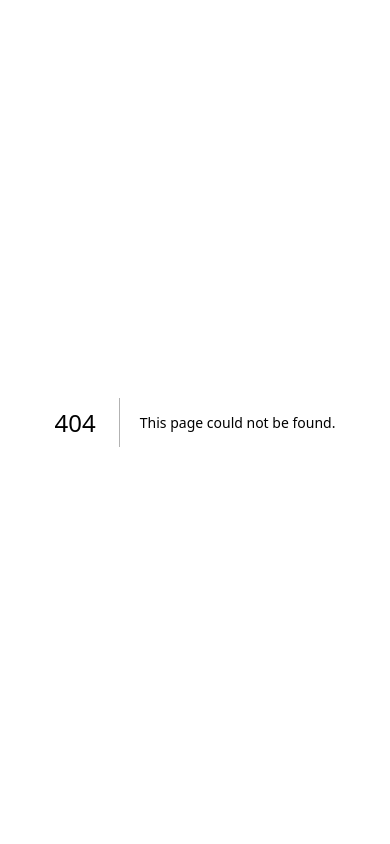
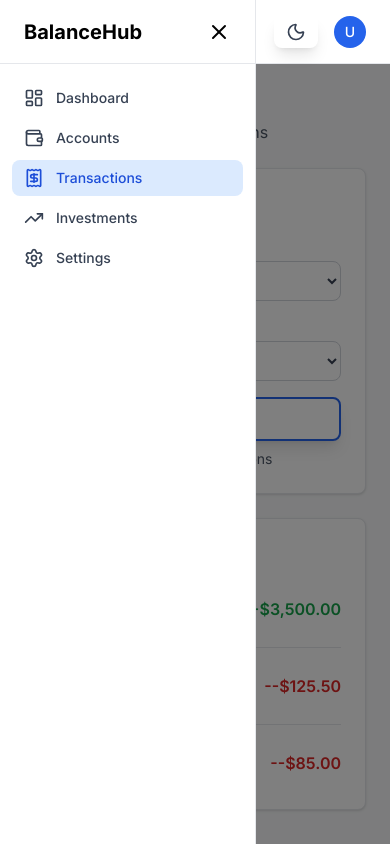
Before and after one commit to katzMotel/balance-hub, a Next.js app: page /dashboard/transactions in a window 390 px wide. Before the commit this address had no page. Built offline with nearby package versions, Linux system fonts and the light colour scheme.

Commit message:
fixed styling issue where backdrop was taking over page on mobile, added transactions page with filtering

```diff
--- a/app/dashboard/layout.tsx
+++ b/app/dashboard/layout.tsx
@@ -1,6 +1,43 @@
 'use client';
-import { Sidebar } from "@/components/layout/Sidebar";
-import { Header } from "@/components/layout/Header";
+
+import { Sidebar } from '@/components/layout/Sidebar';
+import { Header } from '@/components/layout/Header';
+import { StoreProvider } from '@/store/StoreProvider';
+import { useAppSelector, useAppDispatch } from '@/store/hooks';
+import { selectSidebarOpen, setSidebarOpen } from '@/store/slices/uiSlice';
+
+function DashboardLayoutContent({
+  children,
+}: {
+  children: React.ReactNode;
+}) {
+  const sidebarOpen = useAppSelector(selectSidebarOpen);
+  const dispatch = useAppDispatch();
+
+  return (
+    <div className="flex h-screen overflow-hidden bg-gray-50 dark:bg-gray-900">
+      {/* Sidebar */}
+      <Sidebar />
+
+      {/* Main content wrapper - takes full width */}
+      <div className="flex flex-1 flex-col min-w-0">
+        <Header />
+        <main className="flex-1 overflow-y-auto p-6">
+          {children}
+        </main>
+      </div>
+
+      {/* Mobile backdrop - OUTSIDE and AFTER content */}
+      {sidebarOpen && (
+        <div
+          className="fixed inset-0 bg-black/50 lg:hidden"
+          style={{ zIndex: 25 }}
+          onClick={() => dispatch(setSidebarOpen(false))}
+        />
+      )}
+    </div>
+  );
+}
 
 export default function DashboardLayout({
   children,
@@ -8,14 +45,8 @@ export default function DashboardLayout({
   children: React.ReactNode;
 }) {
   return (
-        <div className ="flex h-screen overflow-hidden">
-            <Sidebar />
-            <div className="flex flex-1 flex-col overflow-hidden">
-                <Header />
-                <main className="flex-1 overflow-y-auto p-6 bg-gray-50 dark:bg-gray-950 dark: text-gray-300">
-                    {children}
-                </main>
-            </div>
-        </div>
+    <StoreProvider>
+      <DashboardLayoutContent>{children}</DashboardLayoutContent>
+    </StoreProvider>
   );
 }
--- /dev/null
+++ b/app/dashboard/transactions/TransactionFilters.tsx
@@ -0,0 +1,67 @@
+'use client';
+import { Card, CardHeader, CardTitle, CardContent } from "@/components/ui/Card";
+import { Select } from "@/components/ui/Select";
+import { Button } from "@/components/ui/Button";
+import { useAppDispatch, useAppSelector } from "@/store/hooks";
+import { setFilter, clearFilters, selectFilteredTransactions } from "@/store/slices/transactionsSlice";
+
+export function TransactionFilters() {
+    const dispatch = useAppDispatch();
+    const filteredTransactions = useAppSelector(selectFilteredTransactions);
+
+    return (
+        <Card>
+            <CardHeader>
+                <CardTitle>Filters</CardTitle>
+            </CardHeader>
+            <CardContent>
+                <div className="grid grid-cols-1 md:grid-cols-3 gap-4">
+                    <Select
+                        label="Category"
+                        onChange={(e) => {
+                            const value = e.target.value;
+                            dispatch(setFilter({
+                                key: 'category',
+                                value: value === '' ? undefined : value
+                            }));
+                        }}
+                    >
+                        <option value="">All Categories</option>
+                        <option value="Salary">Salary</option>
+                        <option value="Groceries">Groceries</option>
+                        <option value="Utilities">Utilities</option>
+                    </Select>
+
+                    <Select
+                        label="Type"
+                        onChange={(e) => {
+                            const value = e.target.value;
+                            if (value === '') {
+                                dispatch(setFilter({ key: 'type', value: undefined }));
+                            } else {
+                                dispatch(setFilter({ key: 'type', value: value as 'income' | 'expense' }));
+                            }
+                        }}
+                    >
+                        <option value="">All Types</option>
+                        <option value="income">Income</option>
+                        <option value="expense">Expense</option>
+                    </Select>
+
+                    <div className="flex flex-col gap-2">
+                        <Button
+                            variant="outline"
+                            onClick={() => dispatch(clearFilters())}
+                            className="w-full"
+                        >
+                            Clear Filters
+                        </Button>
+                        <p className="text-sm text-gray-600 dark:text-gray-400 text-center">
+                            Showing {filteredTransactions.length} transactions
+                        </p>
+                    </div>
+                </div>
+            </CardContent>
+        </Card>
+    );
+}
--- /dev/null
+++ b/app/dashboard/transactions/page.tsx
@@ -0,0 +1,78 @@
+'use client';
+
+import { useEffect } from 'react';
+import { useAppDispatch, useAppSelector } from '@/store/hooks';
+import {
+  fetchTransactions,
+  selectFilteredTransactions,
+} from '@/store/slices/transactionsSlice';
+import { Card, CardHeader, CardTitle, CardContent } from '@/components/ui/Card';
+import { TransactionFilters } from '@/app/dashboard/transactions/TransactionFilters';
+import { formatCurrency, formatDate } from '@/lib/utils/format';
+
+export default function TransactionsPage() {
+  const dispatch = useAppDispatch();
+  const transactions = useAppSelector(selectFilteredTransactions);
+
+  useEffect(() => {
+    dispatch(fetchTransactions());
+  }, [dispatch]);
+
+  return (
+    <div className="space-y-6">
+      {/* Page Header */}
+      <div>
+        <h2 className="text-2xl font-bold text-gray-900 dark:text-white">
+          Transactions
+        </h2>
+        <p className="text-gray-600 dark:text-gray-400">
+          View and filter your transactions
+        </p>
+      </div>
+
+      {/* Filters */}
+      <TransactionFilters />
+
+      {/* Transactions List */}
+      <Card>
+        <CardHeader>
+          <CardTitle>All Transactions</CardTitle>
+        </CardHeader>
+        <CardContent>
+          {transactions.length === 0 ? (
+            <p className="text-center text-gray-500 dark:text-gray-400 py-8">
+              No transactions found
+            </p>
+          ) : (
+            <div className="space-y-4">
+              {transactions.map((transaction) => (
+                <div
+                  key={transaction.id}
+                  className="flex items-center justify-between border-b border-gray-200 dark:border-gray-700 pb-4 last:border-0 last:pb-0"
+                >
+                  <div className="flex-1">
+                    <p className="font-medium text-gray-900 dark:text-white">
+                      {transaction.description}
+                    </p>
+                    <p className="text-sm text-gray-500 dark:text-gray-400">
+                      {formatDate(transaction.date)} • {transaction.category}
+                    </p>
+                  </div>
+                  <span
+                    className={`font-semibold ${
+                      transaction.type === 'income'
+                        ? 'text-success-600 dark:text-success-400'
+                        : 'text-danger-600 dark:text-danger-400'
+                    }`}
+                  >
+                    {formatCurrency(transaction.amount, true)}
+                  </span>
+                </div>
+              ))}
+            </div>
+          )}
+        </CardContent>
+      </Card>
+    </div>
+  );
+}
--- a/components/features/transactions/TransactionFilters.tsx
+++ /dev/null
@@ -1,40 +0,0 @@
-'use client';
-import { Select } from "@/components/ui/Select";
-import { Button } from "@/components/ui/Button";
-import { useAppDispatch, useAppSelector } from "@/store/hooks";
-import { setFilter, clearFilters, selectFilteredTransactions } from "@/store/slices/transactionsSlice";
-
-export function TransactionFilters() {
-    const dispatch = useAppDispatch();
-    const filteredTransactions = useAppSelector(selectFilteredTransactions);
-    return (
-        <div className = "flex gap-4 items-end">
-            <Select
-                label="Category"
-                onChange={(e)=> dispatch(setFilter({ key: 'category', value: e.target.value }))}
-            >
-            <option value="">All Categories</option>
-            <option value="Salary">Salary</option>
-            <option value="Groceries">Groceries</option>
-            <option value="Utilities">Utilities</option>
-            </Select>
-            <Select
-                label="Type"
-                onChange={(e)=> dispatch(setFilter({ key: 'type', value: e.target.value }))}
-            >
-            <option value="">All Types</option>
-            <option value="income">Income</option>
-            <option value="expense">Expense</option>
-            </Select>
-            <Button
-                variant="outline"
-                onClick={() => dispatch(clearFilters())}
-            >
-                Clear Filters
-            </Button>
-            <p className="text-sm text-gray-600">
-                Showing {filteredTransactions.length} transactions
-            </p>
-        </div>
-    )
-}
--- a/components/layout/Sidebar.tsx
+++ b/components/layout/Sidebar.tsx
@@ -5,7 +5,6 @@ import { usePathname } from 'next/navigation';
 import { useAppDispatch, useAppSelector } from '@/store/hooks';
 import { selectSidebarOpen, setSidebarOpen } from '@/store/slices/uiSlice';
 
-// You'll need lucide-react for icons
 import {
   LayoutDashboard,
   Wallet,
@@ -17,9 +16,9 @@ import {
 
 const navigation = [
   { name: 'Dashboard', href: '/dashboard', icon: LayoutDashboard },
-  { name: 'Accounts', href: '/accounts', icon: Wallet },
-  { name: 'Transactions', href: '/transactions', icon: Receipt },
-  { name: 'Investments', href: '/investments', icon: TrendingUp },
+  { name: 'Accounts', href: '/dashboard/accounts', icon: Wallet },
+  { name: 'Transactions', href: '/dashboard/transactions', icon: Receipt },
+  { name: 'Investments', href: '/dashboard/investments', icon: TrendingUp },
   { name: 'Settings', href: '/dashboard/settings', icon: Settings },
 ];
 
@@ -29,28 +28,18 @@ export function Sidebar() {
   const isOpen = useAppSelector(selectSidebarOpen);
 
   return (
-    <>
-      {/* Mobile backdrop */}
-      {isOpen && (
-        <div
-          className="fixed inset-0 z-40 bg-black bg-opacity-50 lg:hidden"
-          onClick={() => dispatch(setSidebarOpen(false))}
-        />
-      )}
-
-      {/* Sidebar */}
     <aside
       className={`
         fixed left-0 top-0 z-50 h-full w-64
         bg-white dark:bg-gray-900 border-r border-gray-200 dark:border-gray-800
         transform transition-transform duration-300 ease-in-out
-          lg:translate-x-0 lg:static
+        lg:static lg:translate-x-0
         ${isOpen ? 'translate-x-0' : '-translate-x-full'}
       `}
     >
       <div className="flex h-full flex-col">
         {/* Logo */}
-          <div className="flex h-16 items-center justify-between px-6 border-b">
+        <div className="flex h-16 items-center justify-between px-6 border-b border-gray-200 dark:border-gray-800">
           <h1 className="text-xl font-bold dark:text-gray-300">BalanceHub</h1>
           <button
             onClick={() => dispatch(setSidebarOpen(false))}
@@ -71,11 +60,12 @@ export function Sidebar() {
                 <li key={item.name}>
                   <Link
                     href={item.href}
+                    onClick={() => dispatch(setSidebarOpen(false))}
                     className={`
                       flex items-center px-3 py-2 rounded-lg text-sm font-medium
                       transition-colors
                       ${isActive
-                          ? 'bg-blue-100 dark:bg-blue-900 text-blue-700 dark:text-blue-300'
+                        ? 'bg-primary-100 dark:bg-primary-900 text-primary-700 dark:text-primary-300'
                         : 'text-gray-700 dark:text-gray-300 hover:bg-gray-100 dark:hover:bg-gray-800'
                       }
                     `}
@@ -90,6 +80,5 @@ export function Sidebar() {
         </nav>
       </div>
     </aside>
-    </>
   );
 }
```
Also changed, not shown: tsconfig.json (+12 -4 lines). Lines whose indentation alone changed are shown as unchanged.
